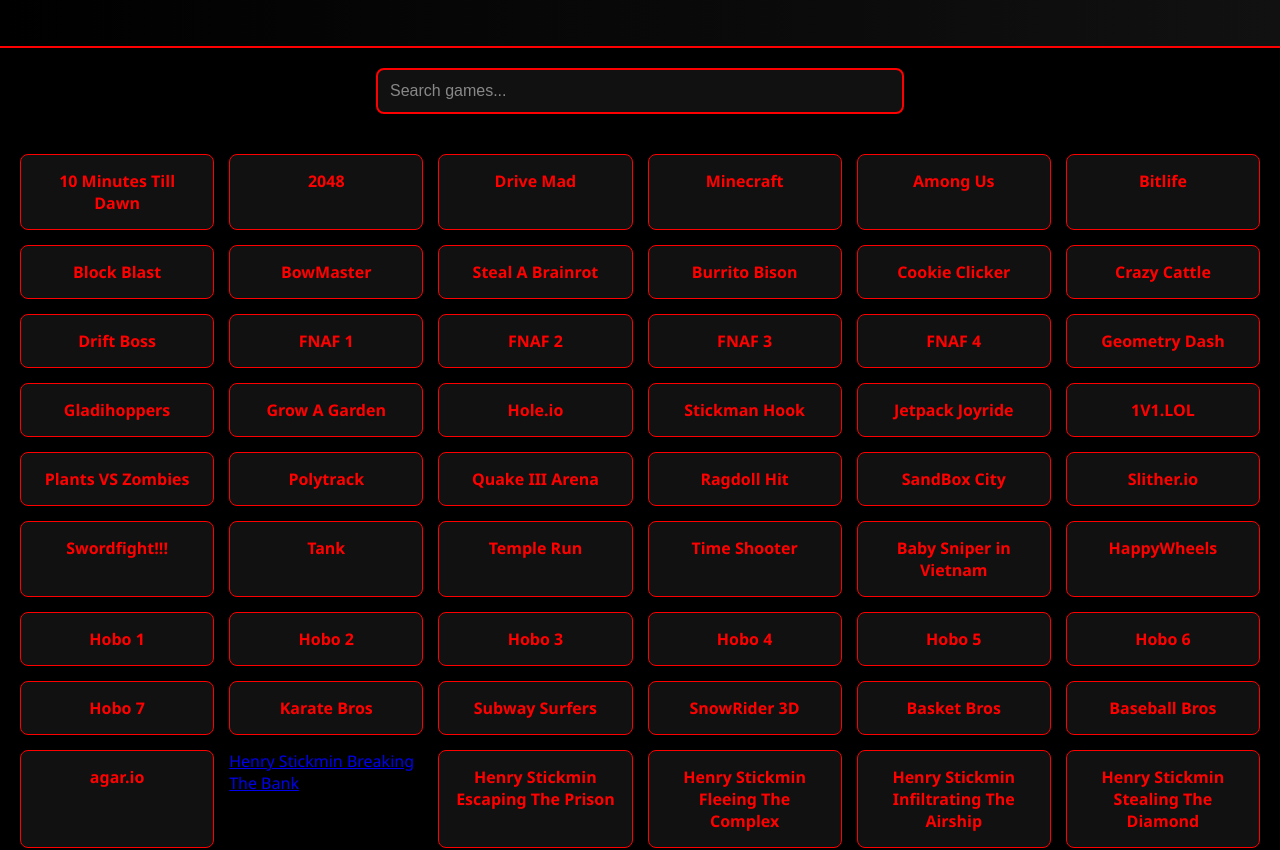
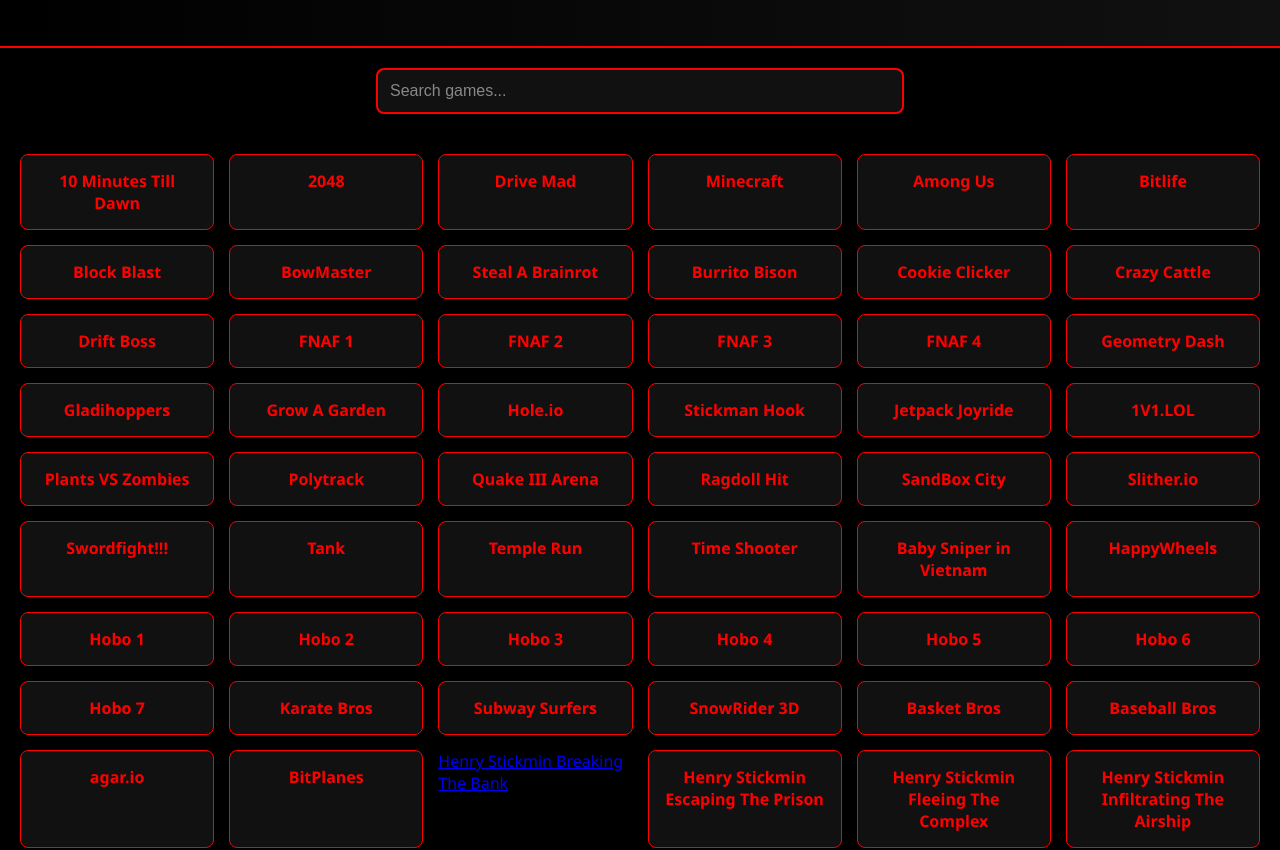
Before and after one commit to OrtGole/ghast, a plain HTML site: page index.html in a window 1280 px wide. Shown: the part 134-984 px from the top of the page. Drawn offline with Linux system fonts and the light colour scheme.

Commit message:
Update index.html

```diff
--- a/index.html
+++ b/index.html
@@ -71,6 +71,7 @@
       <div class="game"><a href="basketbros.html">Basket Bros</a></div>
       <div class="game"><a href="baseballbros.html">Baseball Bros</a></div>
       <div class="game"><a href="agario.html">agar.io</a></div>
+      <div class="game"><a href="bitplanes.html">BitPlanes</a></div>
 
 
         <a href="henry1.html">Henry Stickmin Breaking The Bank</a>
```
